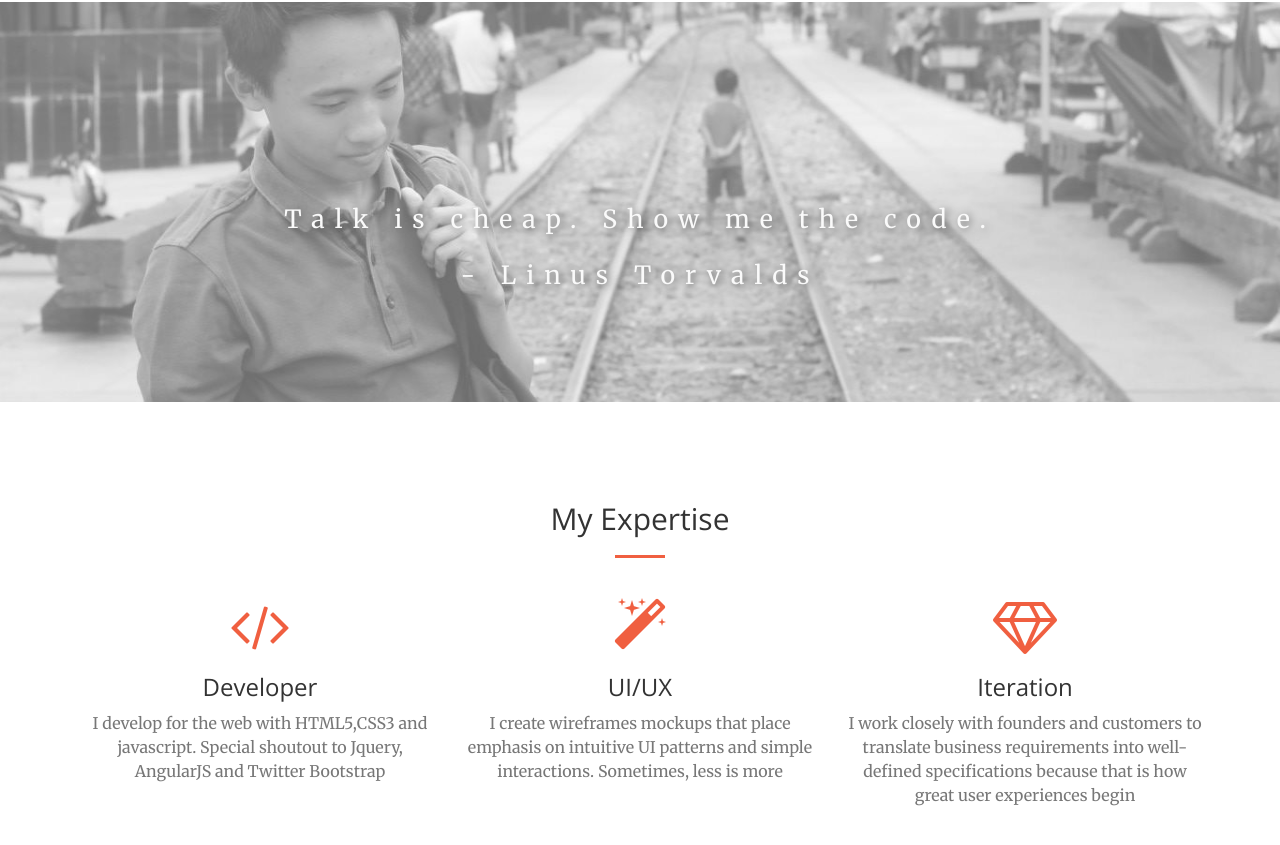
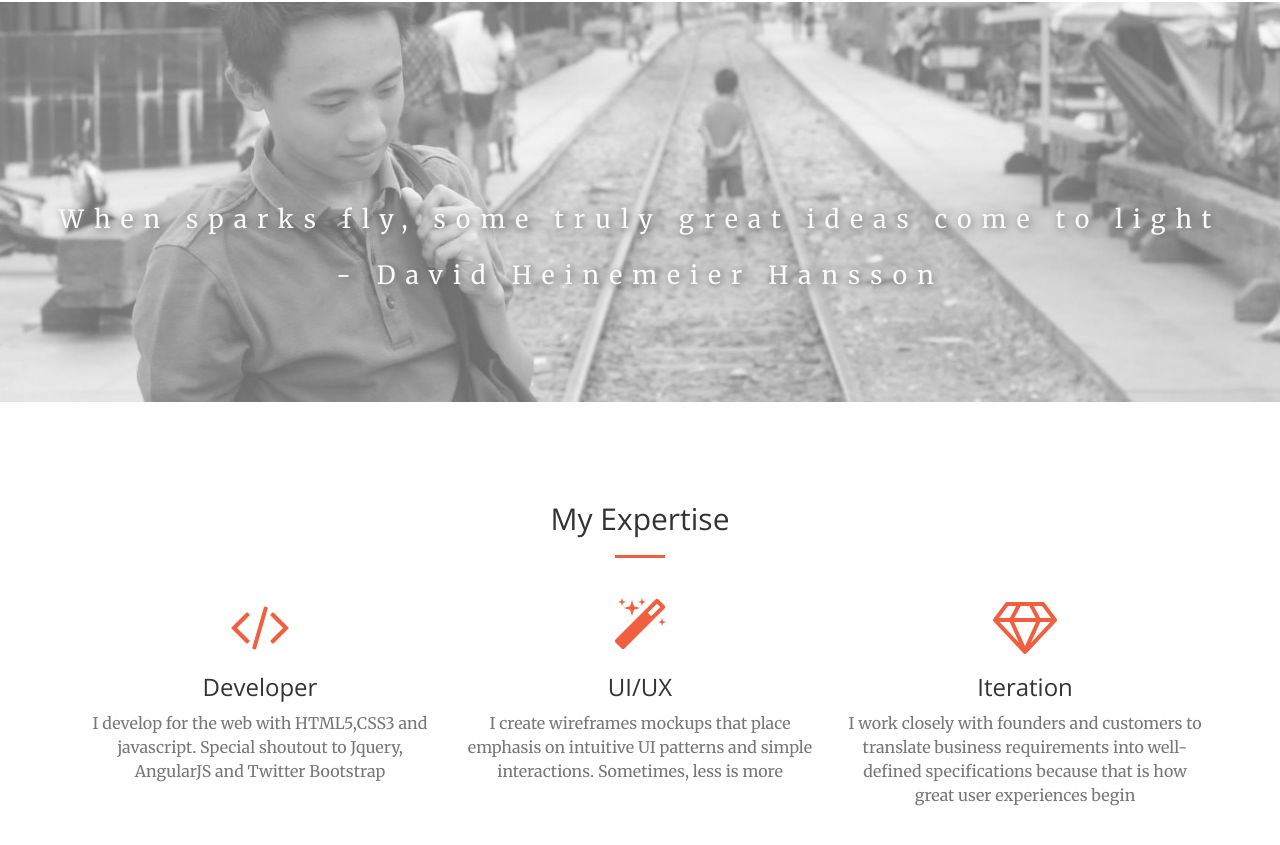
Before and after one commit to tengkiatwong/justinwong, a website: page index.html in a window 1280 px wide. Shown: the part 1791-2636 px from the top of the page. Drawn offline with nearby package versions, Linux system fonts and the light colour scheme.

Commit message:
update quote

```diff
--- a/index.html
+++ b/index.html
@@ -80,9 +80,9 @@
     <!-- Parallax   -->
     <div class="bgimg-2">
       <div class="caption">
-        <span class="border" style="background-color:transparent;font-size:25px;color: #f7f7f7;text-shadow: 2px 2px 8px #000000;"> Talk is cheap. Show me the code.</span>
+        <span class="border" style="background-color:transparent;font-size:25px;color: #f7f7f7;text-shadow: 2px 2px 8px #000000;">When sparks fly, some truly great ideas come to light </span>
         <div>&nbsp;</div>
-        <span class="border" style="background-color:transparent;font-size:25px;color: #f7f7f7;text-shadow: 2px 2px 8px #000000;padding-top:1em">- Linus Torvalds</span>
+        <span class="border" style="background-color:transparent;font-size:25px;color: #f7f7f7;text-shadow: 2px 2px 8px #000000;padding-top:1em">- David Heinemeier Hansson</span>
       </div>
     </div>
 
```
